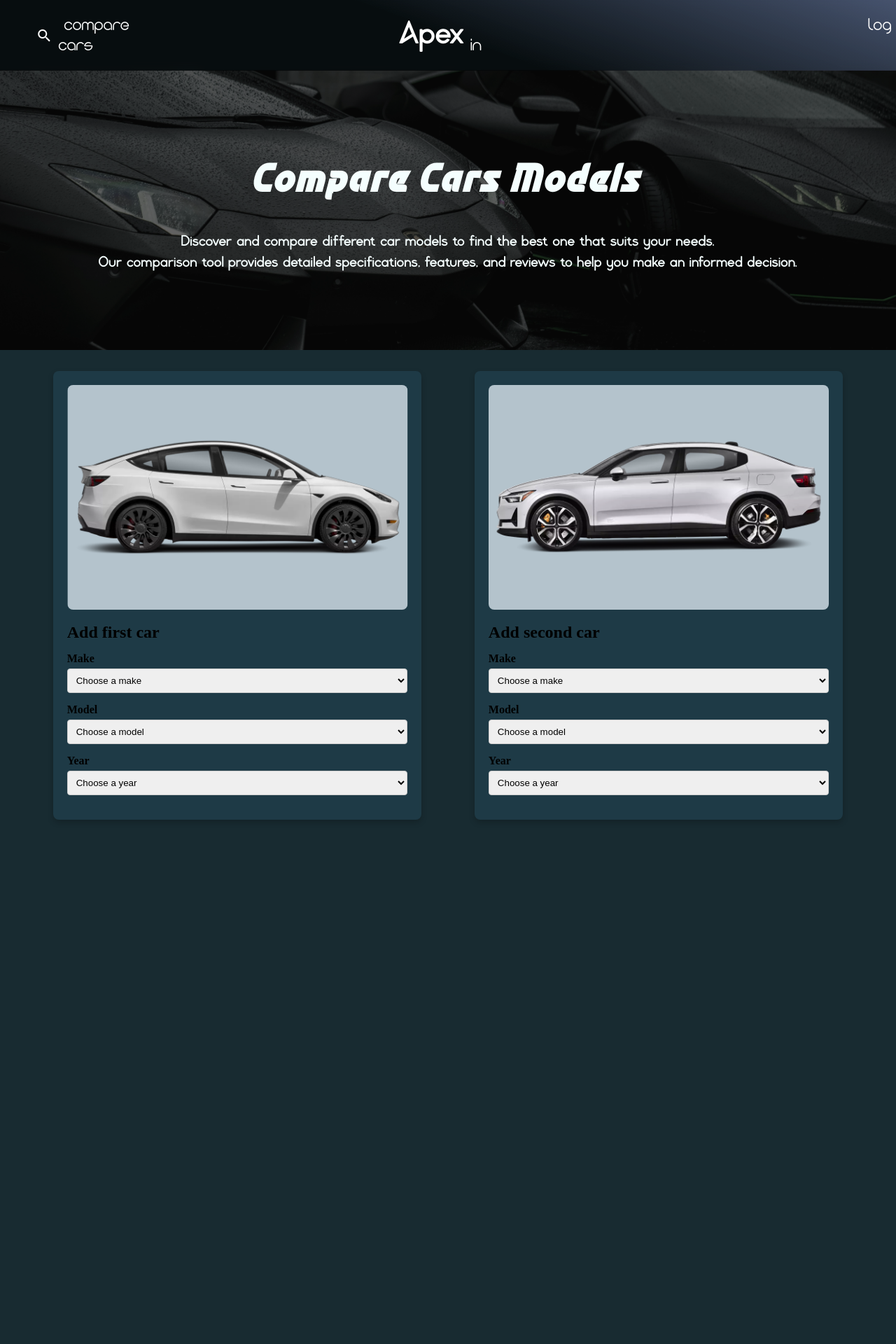
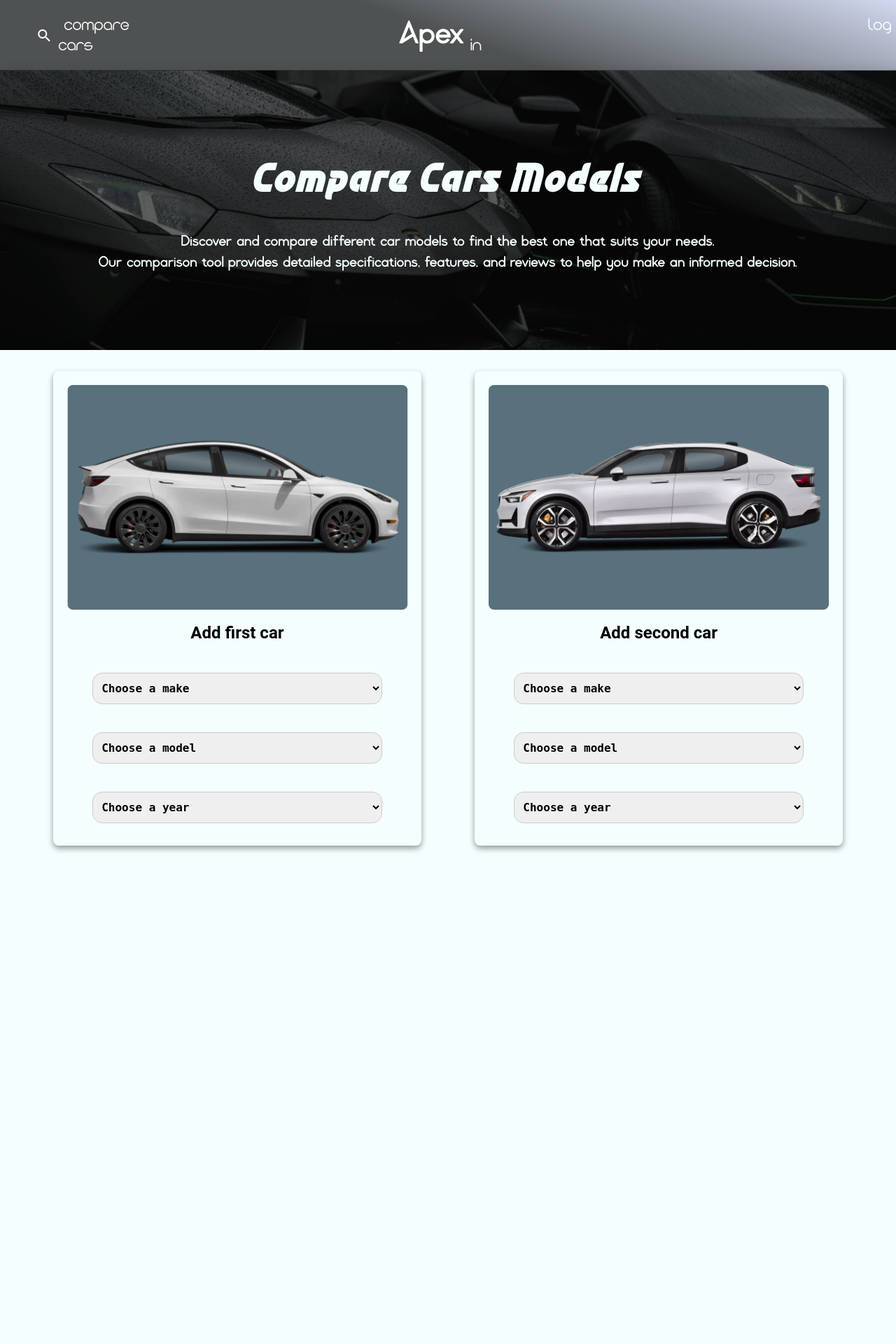
Before and after one commit to Suee18/backends____, a PHP site: page /app/views/car_comparison.php in a window 1280 px wide. Shown: the top 1920 px of the page at 70% size. Run offline with PHP 8.4, Linux system fonts and the light colour scheme; some web fonts are replaced.

Commit message:
edited select inputs styles

```diff
--- a/app/views/car_comparison.php
+++ b/app/views/car_comparison.php
@@ -38,6 +38,8 @@
                     <div class="form-group">
                         <label for="make1">Make</label>
                         <select id="make1">
+                            <option>Choose a make</option>
+                            <option>Choose a make</option>
                             <option>Choose a make</option>
                             <!-- Add more car makes here -->
                         </select>
--- a/public_html/css/car_comparison.css
+++ b/public_html/css/car_comparison.css
@@ -4,7 +4,7 @@ html,
 body {
     margin: 0;
     padding: 0;
-    background-color: var(--navy1);
+    background-color: var(--white);
 }
 
 body {
@@ -14,23 +14,23 @@ body {
 .navbar {
     top: 0;
     width: 100%;
-    position: fixed; /* Make the navbar fixed */
-    z-index: 10; /* Ensure the navbar is above other elements */
+    position: fixed;
+    z-index: 10;
 }
 
 #comparing-cars-banner {
     display: flex;
-    flex-direction: column; /* Arrange children in a column */
+    flex-direction: column;
     justify-content: center;
     align-items: center;
     height: 50vh;
-    margin-top: 100px; /* Add a top margin equal to the navbar height */
+    margin-top: 100px;
     color: var(--white);
     background: url("../../public_html/media/Car_Comparison_Page_Images/car-banner.jpg")
         no-repeat center center;
     background-size: cover;
     position: relative;
-    text-align: center; /* Center text horizontally */
+    text-align: center;
 }
 
 #comparing-cars-banner::before {
@@ -71,9 +71,9 @@ body {
 }
 
 .car-card {
-    background-color: var(--blue_gray_dark);
+    background-color: var(--white);
     border-radius: 8px;
-    box-shadow: 0 4px 8px rgba(0, 0, 0, 0.2);
+    box-shadow: 0 4px 8px rgba(0, 0, 0, 0.4);
     width: 38%;
     padding: 20px;
 }
@@ -81,21 +81,37 @@ body {
 .car-image img {
     max-width: 100%;
     border-radius: 8px;
-    background-color: var(--white_blue_light);
+    background-color: var(--gray-blue);
 }
 
 .car-card:first-child .car-image img {
-    transform: scaleX(-1); /* Flip the first car image horizontally */
+    transform: scaleX(-1);
 }
 
 .car-details h2 {
     font-size: 24px;
+    font-family: "Roboto", var(--paragraph_font);
     margin: 15px 0;
+    color: black;
+    display: flex;
+    flex-direction: row;
+    justify-content: center;
+    align-items: center;
 }
 
 .form-group {
-    margin-bottom: 15px;
+    margin-bottom: 7px; /* Reduce the bottom margin */
     text-align: left;
+    display: flex;
+    flex-direction: column; /* Ensure vertical alignment */
+    align-items: center; /* Center items horizontally */
+}
+
+.form-group label {
+    color: var(--white);
+    font-size: 1.2rem;
+    font-family: "Roboto", var(--paragraph_font);
+    text-align: center; /* Center the label text */
 }
 
 label {
@@ -105,8 +121,19 @@ label {
 }
 
 select {
-    width: 100%;
+    width: 85%;
     padding: 8px;
-    border-radius: 4px;
+    border-radius: 14px;
     border: 1px solid #ccc;
+    height: 45px;
+    transition: border-color 0.3s ease, box-shadow 0.3s ease;
+    margin-bottom: 5px;
+    font-family: monospace;
+    font-size: large;
+    font-weight: bold;
 }
+
+select:focus {
+    border-color: purple;
+    box-shadow: 0 0 5px rgba(128, 0, 128, 0.5);
+}
```
